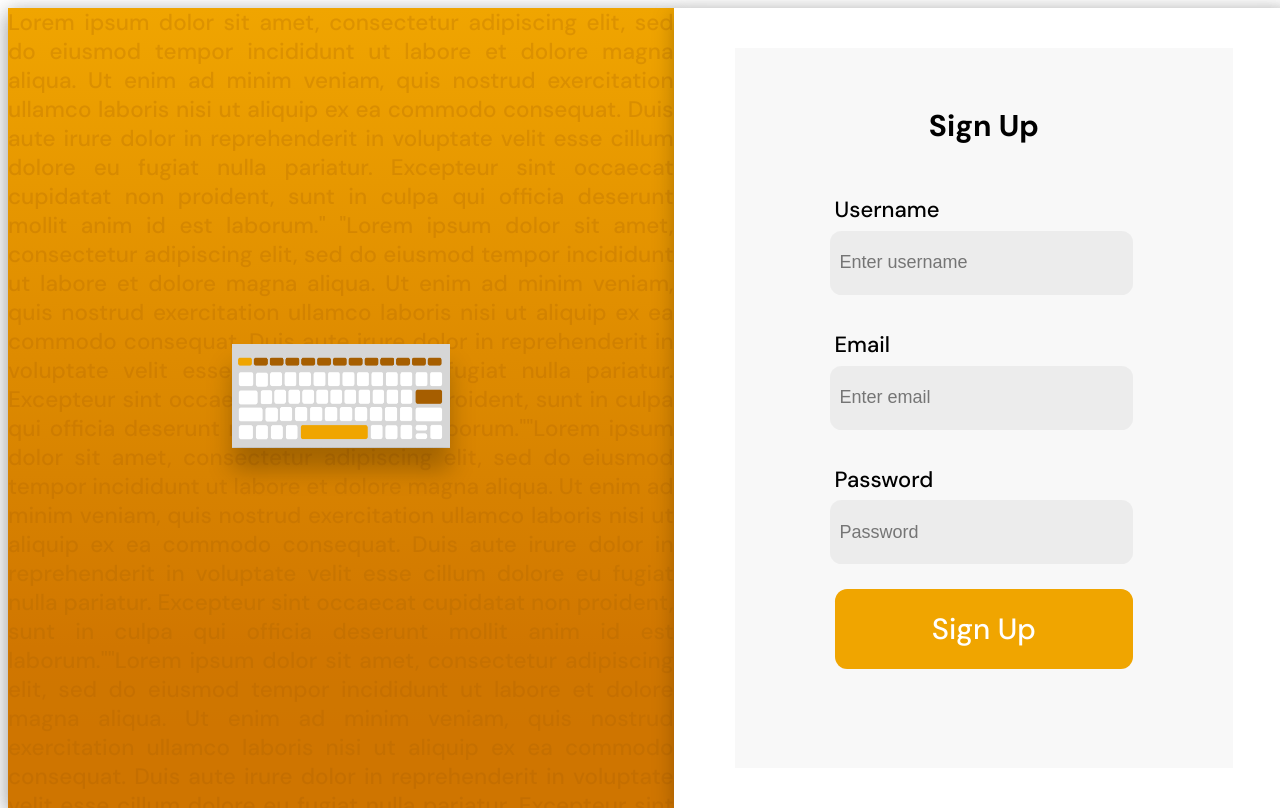
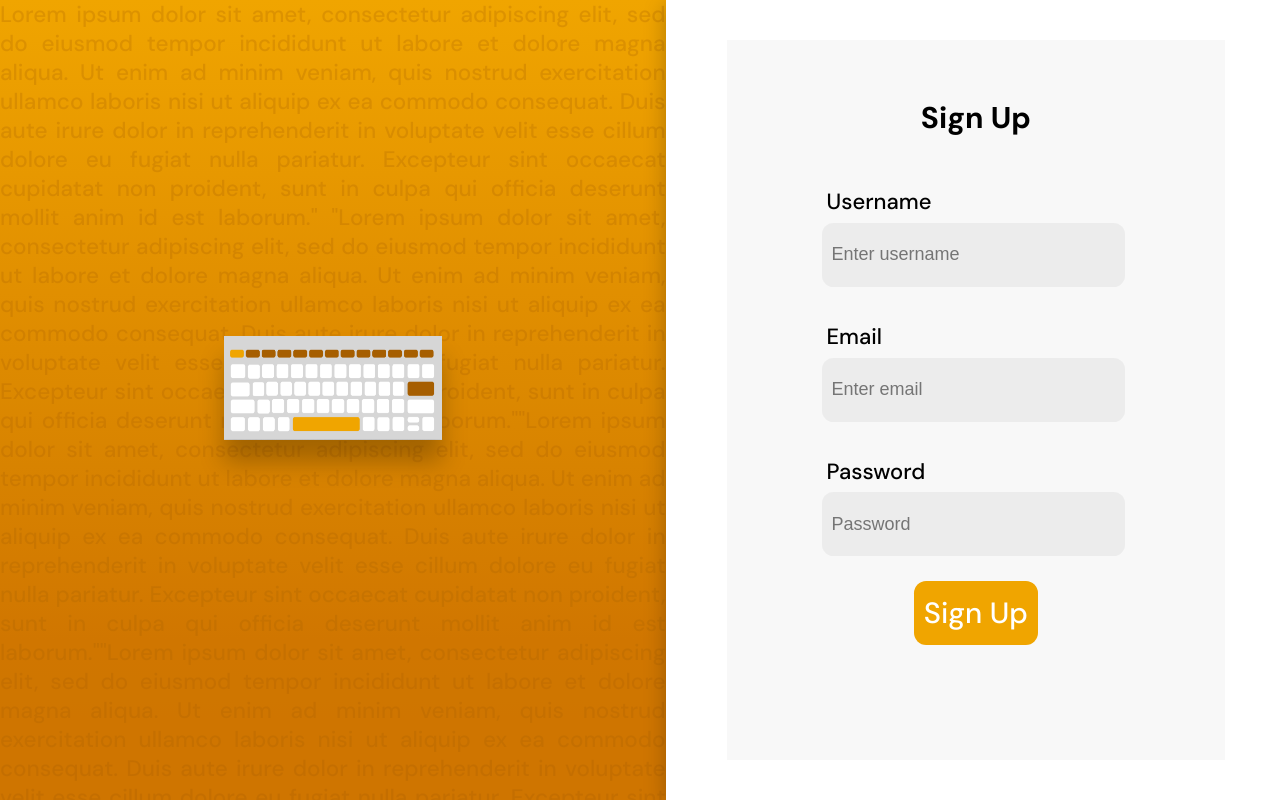
Before and after one commit to typeforslack/frontend, a React (Create React App) app: page /signup in a window 1280 px wide. Built offline with nearby package versions, Linux system fonts and the light colour scheme.

Commit message:
Few css changes

```diff
--- a/src/App.css
+++ b/src/App.css
@@ -5,6 +5,7 @@ body {
   font-family: 'DM Sans', sans-serif !important;
   -webkit-font-smoothing: antialiased;
   -moz-osx-font-smoothing: grayscale;
+  margin: 0px;
 }
 
 .practise {
--- a/src/components/common/ui/ui.module.css
+++ b/src/components/common/ui/ui.module.css
@@ -1,6 +1,6 @@
 .button {
-  width: 60%;
-  height: 5rem;
+  width: 25%;
+  height: 4rem;
   border-radius: 12.2px;
   background-color: #f0a500;
   color: #ffffff;
--- a/src/components/loginSignup/loginsignup.css
+++ b/src/components/loginSignup/loginsignup.css
@@ -91,7 +91,7 @@
   word-break: break-all;
 }
 
-.txtbox{
+.txtbox {
   width: 57%;
   height: 4rem;
   border-radius: 11.4px;
@@ -125,8 +125,8 @@
 }
 
 .loginBtn {
-  width: 60%;
-  height: 5rem;
+  width: 25%;
+  height: 4rem;
   border-radius: 12.2px;
   background-color: #f0a500;
   color: #ffffff;
@@ -186,15 +186,6 @@
   cursor: pointer;
   color: #f0a500;
 }
-
-
-
-
-
-
-
-
-
 
 /* .login {
   /* width: 20%;
--- a/src/components/loginSignup/signup.jsx
+++ b/src/components/loginSignup/signup.jsx
@@ -193,7 +193,7 @@ export default class Login extends React.Component {
                   }
                 </div>
               </form>
-              <div style={{ display: 'flex', justifyContent: 'center' }}>
+              <div>
                 <button
                   className="loginBtn"
                   type="submit"
```
